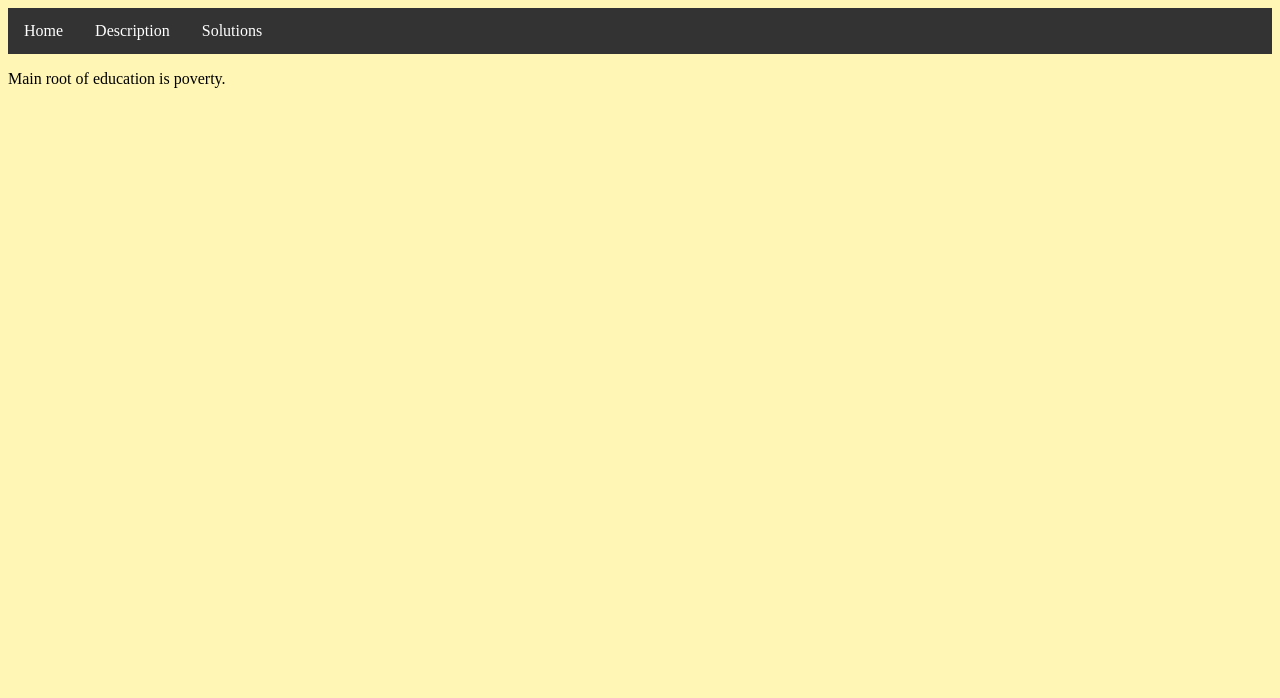
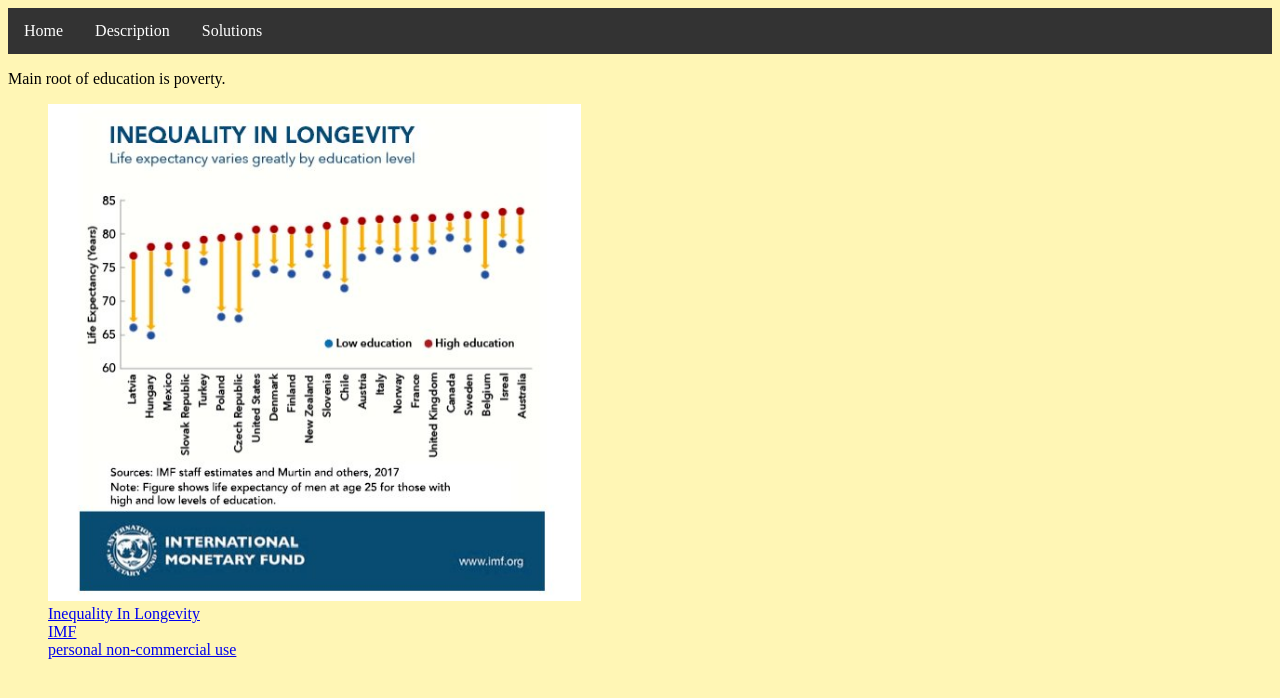
Before and after one commit to AceGriff/Unit_2, a plain HTML site: page page2.html in a window 1280 px wide. Drawn offline with Linux system fonts and the light colour scheme.

Commit message:
Update page2.html

```diff
--- a/page2.html
+++ b/page2.html
@@ -13,6 +13,16 @@
 </ul>
 <p>
 Main root of education is poverty.
+<figure>
+  <img src="lack of education stats.png" alt="Stats that show how life expectancy varies greatly by education level" style="width:45%">
+  <figcaption>
+  <a href="https://www.weforum.org/agenda/2018/02/this-startling-imf-chart-shows-how-poverty-and-lack-of-access-to-education-are-literally-deadly/">Inequality In Longevity</a>
+  <br/>
 
+    <a href="www.imf.org">IMF</a>
+    <br/>
+    <a href="https://www.imf.org/external/terms.htm">personal non-commercial use</a>
+  </figcaption>
+</figure>
 </body>
 </html>
```
